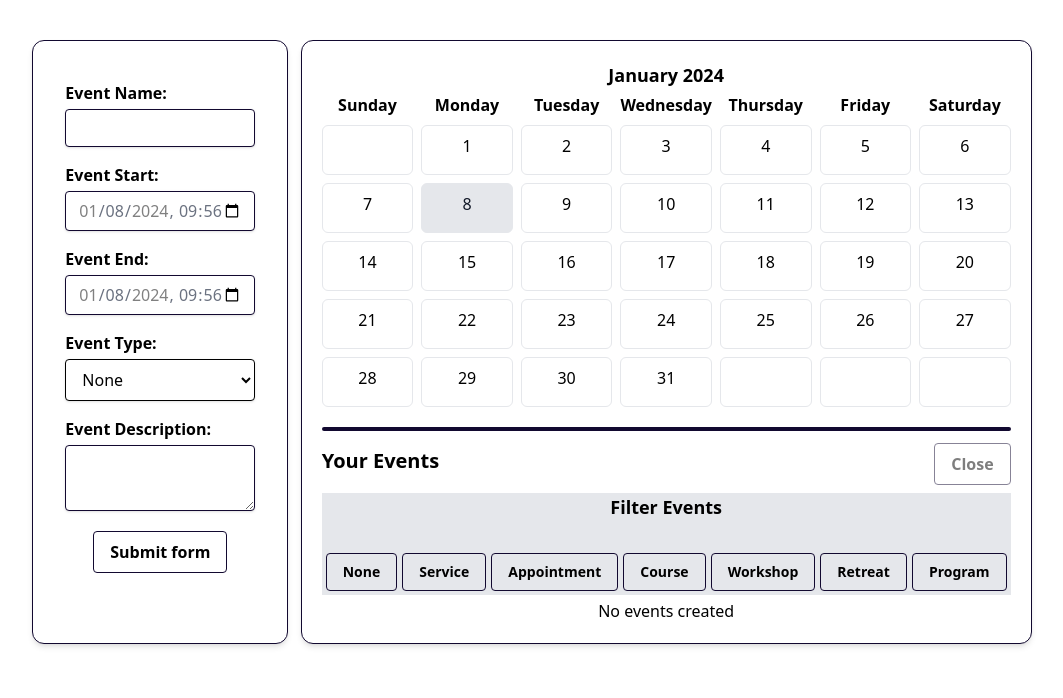
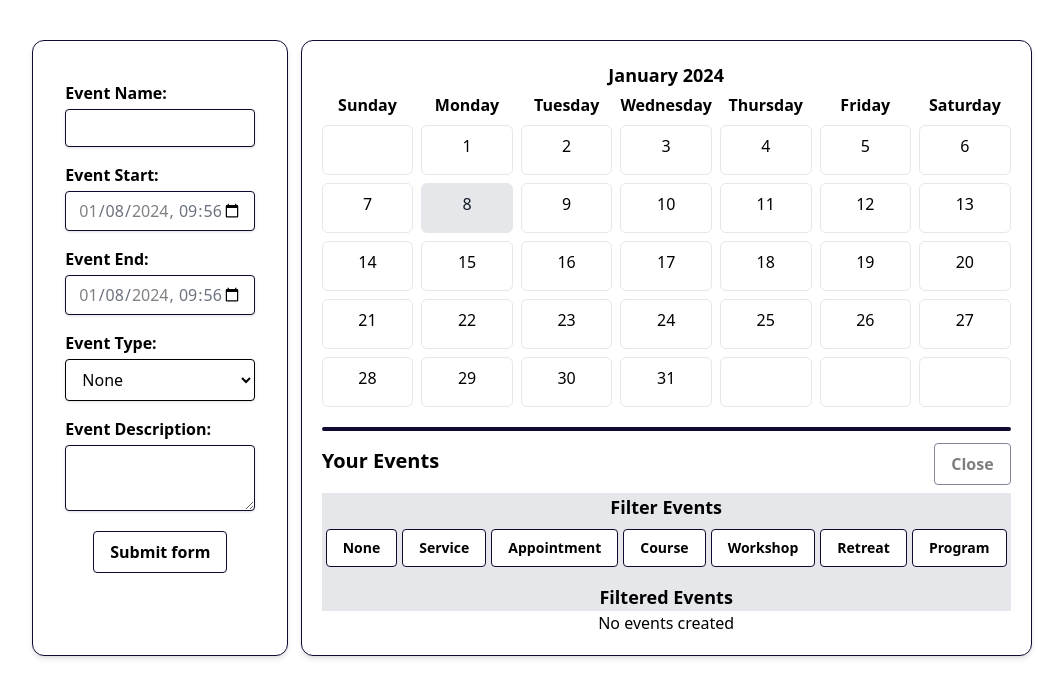
Before and after one commit to neoladsouza/event-calendar-control, a React (Create React App) app in the folder client/: page / in a window 1280 px wide. Shown: the top 698 px of the page, without its empty margins (108-1171 px from the left). Built offline with nearby package versions, Linux system fonts and the light colour scheme.

Commit message:
handle filtering events

```diff
--- a/client/src/App.js
+++ b/client/src/App.js
@@ -4,7 +4,7 @@ import { v4 as uuidv4 } from 'uuid';
 import { eachDayOfInterval, endOfMonth, format, getDay, isToday, startOfMonth, isBefore, isEqual, isAfter } from 'date-fns';
 import clsx from 'clsx';
 
-// CURRENT GOAL -> filter events by event type -> filter allEvents, eventsByDate based on which type is selected
+// CURRENT GOAL -> make events into a table structure
 // LATER GOALS -> color coding events by type, proper input validation, provide clarity about edit/save/submit form buttons (refactor code)
 
 class CustomDate extends Date {
@@ -42,7 +42,7 @@ class CustomDate extends Date {
   }
 }
 
-const possibleEventTypes = ['None', 'Service', 'Appointment', 'Course', 'Workshop', 'Retreat', 'Program'];
+const allEventTypes = ['None', 'Service', 'Appointment', 'Course', 'Workshop', 'Retreat', 'Program'];
 // const MONTHS = ["January", "February", "March", "April", "May", "June", "July", "August", "September", "October", "November", "December"];
 const WEEKDAYS = ["Sunday", "Monday", "Tuesday", "Wednesday", "Thursday", "Friday", "Saturday"];
 
@@ -50,7 +50,7 @@ export default function FormApp() {
   const [eventName, setEventName] = useState('');
   const [eventStart, setStart] = useState(new CustomDate());
   const [eventEnd, setEnd] = useState(new CustomDate());
-  const [eventType, setEventType] = useState(possibleEventTypes[0]);
+  const [eventType, setEventType] = useState(allEventTypes[0]);
   const [eventDesc, setEventDesc] = useState('');
   const [allEvents, setAllEvents] = useState([]);
   const [currentEventID, setCurrentEventID] = useState('');
@@ -137,7 +137,6 @@ export default function FormApp() {
       return 1;
     }
   }
-
 
   // useEffects for handling POST and GET requests -> putting on hold to implement calendar
   useEffect(() => {
@@ -264,7 +263,7 @@ export default function FormApp() {
               <label htmlFor="selectedEventType" className="block text-left text-m font-bold mb-1">Event Type:</label>
               <select id="selectedEventType" name="selectedEventType" value={eventType} onChange={handleTypeChange} required
                 className="mx-auto w-full bg-white border border-black px-3 py-2 rounded shadow leading-tight focus:border-black hover:cursor-pointer">
-                <Options categories={possibleEventTypes}/>
+                <Options categories={allEventTypes}/>
               </select>
             </div>
             <div className="mt-4">
@@ -296,11 +295,8 @@ function Calendar({ events, handleEditClick, handleSaveClick, selectedDay, setSe
   const firstDayOfMonth = startOfMonth(currentDate);
   const lastDayOfMonth = endOfMonth(currentDate);
 
-  const [filteredTypes, setFilteredTypes] = useState([]);
+
   // EventShowcase determines what is being filtered via button clicks -> communicate to Calendar -> setEventsForSelectedDay(`filteredEventsList`)
-  useEffect(() => {
-    console.log(filteredTypes);
-  }, [filteredTypes]);
 
 
   // makes an array of the dates in between the specified start and end dates
@@ -384,7 +380,7 @@ function Calendar({ events, handleEditClick, handleSaveClick, selectedDay, setSe
         }
       </div>
       <hr className="w-full h-1 mt-5 bg-blue border-0 rounded" />
-      <EventShowcase listOfEvents={eventsForSelectedDay} selectedDay={selectedDay} onClose={handleCloseClick} handleEditClick={handleEditClick} handleSaveClick={handleSaveClick} handleDeleteClick={handleDeleteClick} filteredTypes={filteredTypes} setFilteredTypes={setFilteredTypes}/>
+      <EventShowcase listOfEvents={eventsForSelectedDay} selectedDay={selectedDay} onClose={handleCloseClick} handleEditClick={handleEditClick} handleSaveClick={handleSaveClick} handleDeleteClick={handleDeleteClick}/>
     </div>
   );
 }
@@ -411,17 +407,8 @@ function Day({ index, day, dateKey, todaysEvents, selectedDay, onDayClick }) {
   )
 }
 
-function EventShowcase({ selectedDay, listOfEvents, onClose, handleEditClick, handleSaveClick, handleDeleteClick, filteredTypes, setFilteredTypes }) {
+function EventShowcase({ selectedDay, listOfEvents, onClose, handleEditClick, handleSaveClick, handleDeleteClick}) {
   const list = Array.from(listOfEvents);
-
-  function handleClick(index) {
-    console.log(possibleEventTypes[index] + " is clicked");
-    if (filteredTypes.includes(possibleEventTypes[index])) {
-      setFilteredTypes(filteredTypes.filter((type) => type !== possibleEventTypes[index])); // safely removes
-    } else {
-      setFilteredTypes([...filteredTypes, possibleEventTypes[index]]);
-    }
-  }
 
   return (
     <>
@@ -434,27 +421,7 @@ function EventShowcase({ selectedDay, listOfEvents, onClose, handleEditClick, ha
           : <button onClick={onClose} className="mt-3 h-auto w-auto bg-transparent text-center hover:bg-gray-200 font-semibold py-2 px-4 border border-blue  rounded">Close</button>
         }
       </div>
-      <div className="w-full h-auto mt-0 bg-gray-200 border-blue">
-        <div className="text-center">
-          <h4 className="font-bold w-auto block text-lg mt-2 text-center">Filter Events</h4>
-          <div className="w-auto inline-block text-center text-sm font-semibold">
-            {
-              filteredTypes.map((type, index) => (
-                  <p key={type + index} className="inline bg-white px-2 py-1 mx-1 border rounded-full border-blue">{type}</p>
-              ))
-            }
-          </div>
-        </div>
-        <div className="w-full h-auto bg-transparent flex flex-row justify-between p-1 mt-1 mb-1">
-          {
-            possibleEventTypes.map((type, index) => {
-              return (
-                <button key={type} onClick={() => handleClick(index)} className="m-0 h-auto w-auto bg-transparent text-center text-sm hover:bg-white font-semibold py-2 px-4 border border-blue rounded">{type}</button>
-              );
-            })
-          }
-        </div>
-      </div>
+        <EventFilter events={list}/>
       <div className="flex flex-row flex-wrap justify-evenly">
         {
           list.length === 0 ?
@@ -466,6 +433,52 @@ function EventShowcase({ selectedDay, listOfEvents, onClose, handleEditClick, ha
         }
       </div>
     </>
+  );
+}
+
+function EventFilter({events, handleEditClick, handleSaveClick, handleDeleteClick}) {
+  // const allEventTypes[]
+  const [selectedTypes, setSelectedTypes] = useState([]);
+
+  const toggleType = (type) => {
+    setSelectedTypes((previousState) => {
+      if (previousState.includes(type)) {
+        return previousState.filter((selected) => selected !== type);
+      } else {
+        return [...previousState, type];
+      }
+    })
+  }
+
+  const filteredEvents = events.filter((event) => selectedTypes.length === 0 || selectedTypes.includes(event.type));
+
+  return (
+    <div className="w-full h-auto mt-0 bg-gray-200 border-blue">
+      <div className="text-center">
+        <h4 className="font-bold w-auto block text-lg mt-2 text-center">Filter Events</h4>
+      </div>
+      <div className="w-full h-auto bg-transparent flex flex-row justify-between p-1 mt-1 mb-1">
+        {
+          allEventTypes.map((type) => {
+            return (
+              <button key={type}
+                      onClick={() => toggleType(type)}
+                      className={clsx("cursor-pointer m-0 h-auto w-auto text-center text-sm hover:bg-green-300 font-semibold py-2 px-4 border border-blue rounded",
+                                  {"bg-otherBlue" : selectedTypes.includes(type) === true,
+                                  "bg-white" : selectedTypes.includes(type) === false})}>{type}</button>
+            );
+          })
+        }
+      </div>
+      <div className="w-full inline-block text-center text-sm font-semibold">
+        <h4 className="font-bold w-auto block text-lg mt-2 text-center">Filtered Events</h4>
+          {
+            filteredEvents.map((event) => (
+                <Event key={event.id} eventObject={event} handleEditClick={handleEditClick} handleSaveClick={handleSaveClick} handleDeleteClick={handleDeleteClick}/>
+            ))
+          }
+      </div>
+    </div>
   );
 }
 
```
